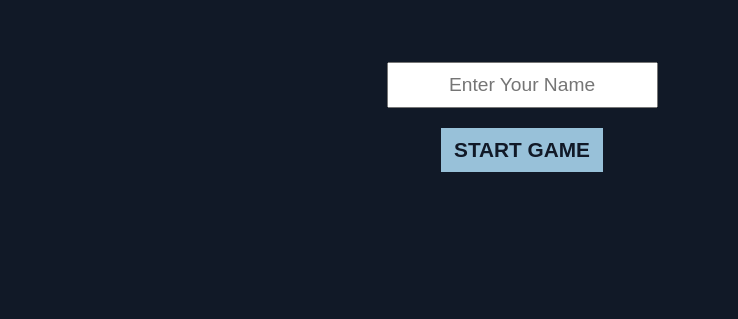
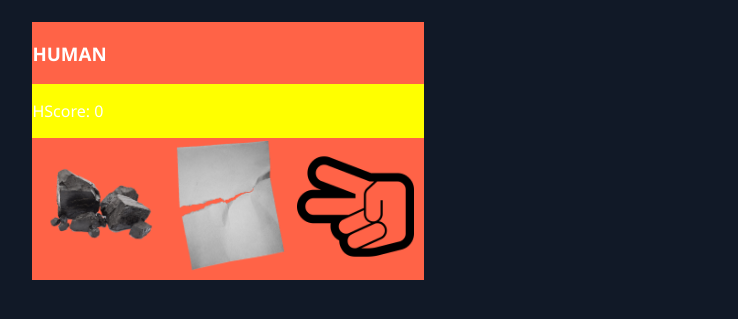
Before and after one commit to boakaidorborkamara/Rock-Paper-Scissors, a plain HTML site: page index.html in a window 1280 px wide. Shown: the part 231-550 px from the top of the page, without its empty margins (118-856 px from the left). Drawn offline with Linux system fonts and the light colour scheme.

Commit message:
first styling of game field section

```diff
--- a/index.html
+++ b/index.html
@@ -5,6 +5,7 @@
     <meta http-equiv="X-UA-Compatible" content="IE=edge">
     <meta name="viewport" content="width=device-width, initial-scale=1.0">
     <title>Rock,Paper,Scissor</title>
+    <link rel="stylesheet" href="https://cdnjs.cloudflare.com/ajax/libs/font-awesome/4.7.0/css/font-awesome.min.css">
     <link rel="stylesheet" href="./style/style.css">
 </head>
 <body>
@@ -23,47 +24,28 @@
                 <section id="game-field-section">
                     <div id="human-field">
                         <h3>HUMAN</h3>
-                        <div>
+                        <div class="scores-section">
                             <div>
-                                <img src="" alt="">
+                                <p>H</p>
                             </div>
                             <p>
                                 Score: <span>0</span>
                             </p>
                         </div>
-                        <div>
-                            <h1>ROCK</h1>
-                        </div>
-                        <div>
-                            <h1>PAPER</h1>
-                        </div>
-                        <div>
-                            <h1>SCISSOR</h1>
+                        <div class="items-section">
+                            <div class="item-box">
+                                <img src="./images/rock.png" alt="">
+                            </div>
+                            <div class="item-box">
+                                <img src="./images/paper.png" alt="">
+                            </div>
+                            <div class="item-box">
+                                <img src="./images/scissors.png" alt="">
+                            </div>
                         </div>
 
                     </div>
 
-                    <div id="computer-field">
-                        <h3>COMPUTER</h3>
-                        <div>
-                            <div>
-                                <img src="" alt="">
-                            </div>
-                            <p>
-                                Score: <span>0</span>
-                            </p>
-                        </div>
-                        <div>
-                            <h1>ROCK</h1>
-                        </div>
-                        <div>
-                            <h1>PAPER</h1>
-                        </div>
-                        <div>
-                            <h1>SCISSOR</h1>
-                        </div>
-
-                    </div>
                 </section>
            </main>
         </div>
--- a/style/style.css
+++ b/style/style.css
@@ -53,7 +53,7 @@ main{
     flex-direction: column;
     justify-content: center;
     align-items: center;
-
+    display: none;
 }
 
 #landing-page-section input{
@@ -82,5 +82,41 @@ main{
 
 /* game-field-section */
 #game-field-section{
-    display: none;
+    display: flex;
+    justify-content: space-between;
+    align-items: center;
+    width: 80%;
+    /* background-color: violet; */
 }
+
+#human-field{
+    background-color: tomato;
+    width: 40%;
+}
+#human-field .score{
+    background-color: yellow;
+    display: flex;
+}
+
+#computer-field{
+    background-color: tomato;
+    width: 50%;
+}
+
+.scores-section{
+    background-color: yellow;
+    display: flex;
+}
+.items-section{
+    display: flex;
+    justify-content: space-evenly;
+    align-items: center;
+}
+
+.item-box {
+    /* background-color: yellow; */
+    width: 30%;
+}
+.item-box img{
+    width: 100%;
+}
```
Also changed, not shown: images/paper.png (added), images/rock.png (added), images/scissors.png (added).
